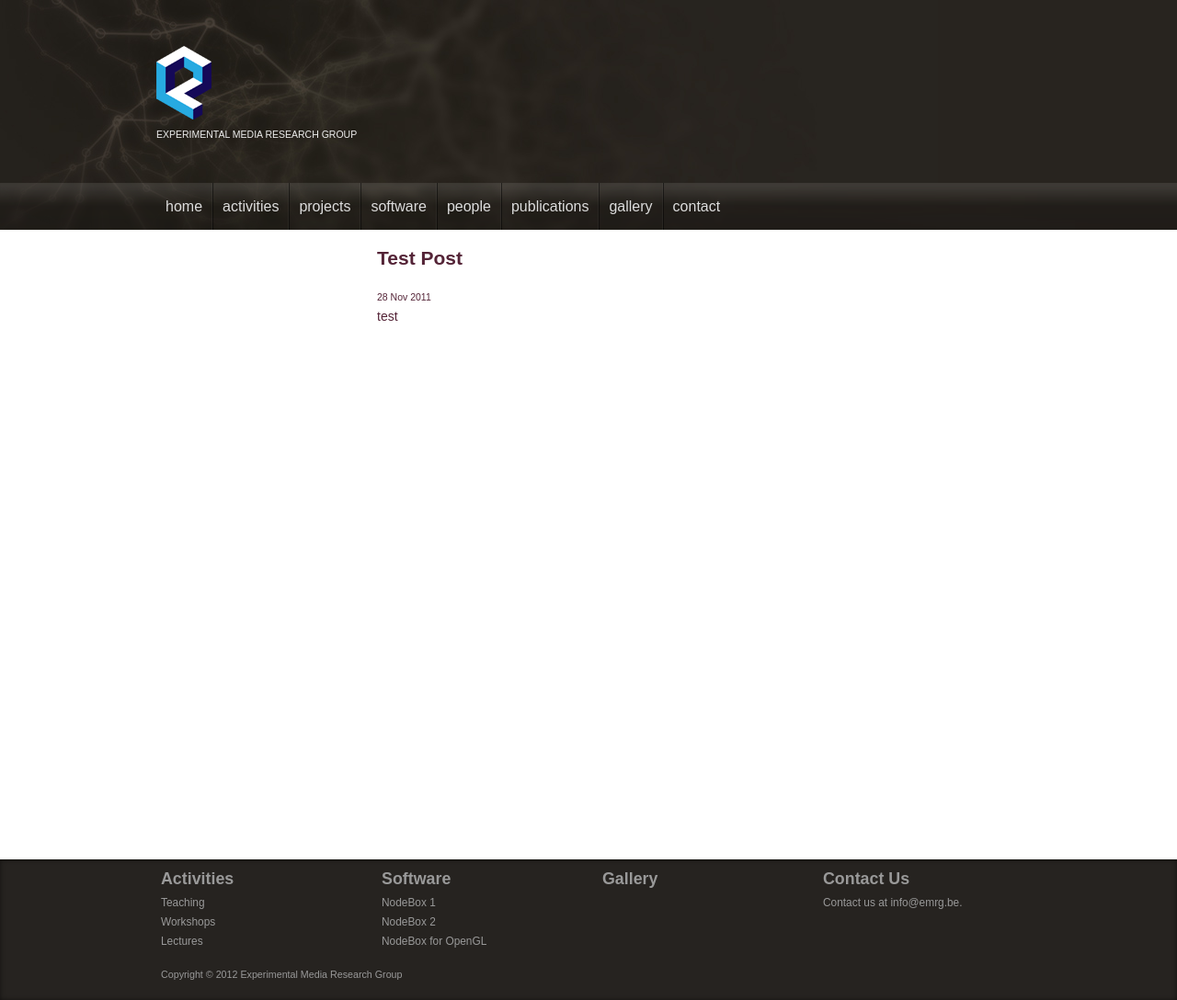
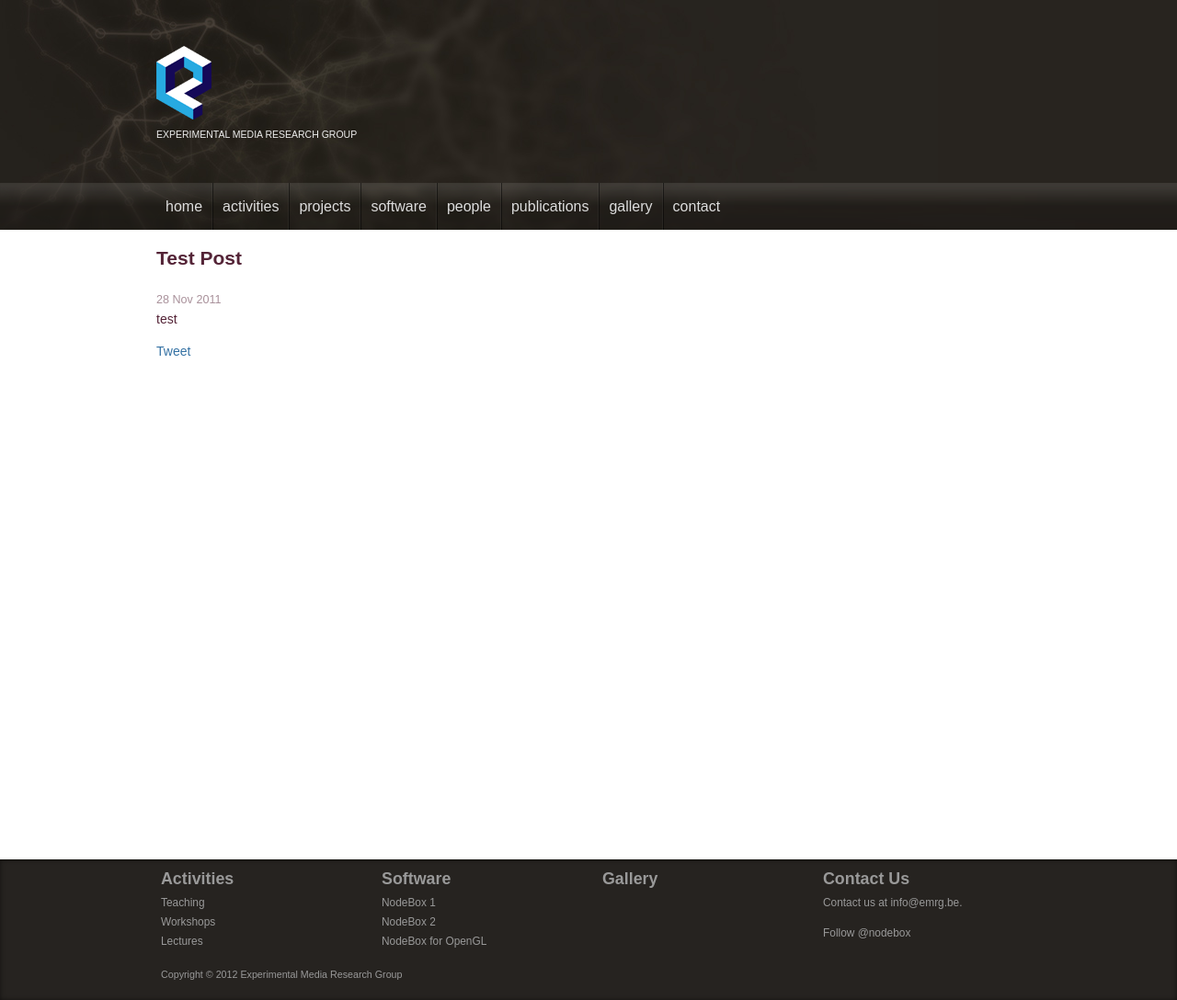
Before and after one commit to nodebox/emrg.be, a Jekyll site: the page built from _posts/2011-11-28-test-post.md, in a window 1280 px wide. Shown: the whole page at 92% size. Built offline with Jekyll 4.4.1, drawn with Linux system fonts in a browser that asks for light colours; nearby versions of some CDN libraries; comment, search, counter and statistics services are not loaded.

Commit message:
Add links to Twitter.

```diff
--- a/_layouts/base.html
+++ b/_layouts/base.html
@@ -82,6 +82,8 @@
     <div class="four columns">
       <h2><a href="/contact/">Contact Us</a></h2>
       <p>Contact us at <a href="mailto:info@emrg.be">info@emrg.be</a>.</p>
+      <a href="https://twitter.com/nodebox" class="twitter-follow-button" data-show-count="false">Follow @nodebox</a>
+      <script>!function(d,s,id){var js,fjs=d.getElementsByTagName(s)[0];if(!d.getElementById(id)){js=d.createElement(s);js.id=id;js.src="//platform.twitter.com/widgets.js";fjs.parentNode.insertBefore(js,fjs);}}(document,"script","twitter-wjs");</script>
     </div>
     <div class="sixteen columns copyright">
       <p><small>Copyright &copy; 2012 Experimental Media Research Group</small></p>
--- a/_layouts/homepage.html
+++ b/_layouts/homepage.html
@@ -32,6 +32,8 @@
   <article>
     <h3><a href="{{ post.url }}">{{ post.title }}</a></h3>
     <time>{{ post.date | date_to_string }}</time>
+    <a href="https://twitter.com/share" class="twitter-share-button" data-url="{{ post.url }}" data-text="{{ post.title }}">Tweet</a>
+    <script>!function(d,s,id){var js,fjs=d.getElementsByTagName(s)[0];if(!d.getElementById(id)){js=d.createElement(s);js.id=id;js.src="//platform.twitter.com/widgets.js";fjs.parentNode.insertBefore(js,fjs);}}(document,"script","twitter-wjs");</script>
     {% endfor %}
   </article>
 </aside>
--- a/_layouts/news.html
+++ b/_layouts/news.html
@@ -3,10 +3,16 @@
 section: home
 ---
 <!-- Page Title -->
-<div id="page-title" class="twelve columns  offset-by-four">
+<div id="page-title" class="twelve columns">
   <h2>{{ page.title }}</h2>
-  <small>{{ page.date| date_to_string }}</small>
+</div>
+<div class="twelve columns" id="news-content">
+  <time>{{ page.date| date_to_string }}</time>
   <div id="post">
     {{ content }}
   </div>
+  <div class="share">
+  <a href="https://twitter.com/share" class="twitter-share-button">Tweet</a>
+  <script>!function(d,s,id){var js,fjs=d.getElementsByTagName(s)[0];if(!d.getElementById(id)){js=d.createElement(s);js.id=id;js.src="//platform.twitter.com/widgets.js";fjs.parentNode.insertBefore(js,fjs);}}(document,"script","twitter-wjs");</script>
+  </div>
 </div>
--- a/media/css/screen.css
+++ b/media/css/screen.css
@@ -22,6 +22,15 @@
 a {
   color: #3572a4;
   text-decoration: none;
+}
+
+address {
+  margin: 0 0 1em 0;
+}
+
+time {
+  opacity: 0.5;
+  font-size: 90%;
 }
 
 #page {
@@ -127,6 +136,7 @@
 }
 
 #page-title {
+  margin-bottom: 0.2em;
 }
 
 /* Aside */
@@ -224,6 +234,10 @@
   padding: 0 10px;
 }
 
+.news.box time {
+  display: block;
+}
+
 .software.box {
  background: #e5eef3;
 }
```
Also changed, not shown: contact/index.md (+2 -0 lines).
